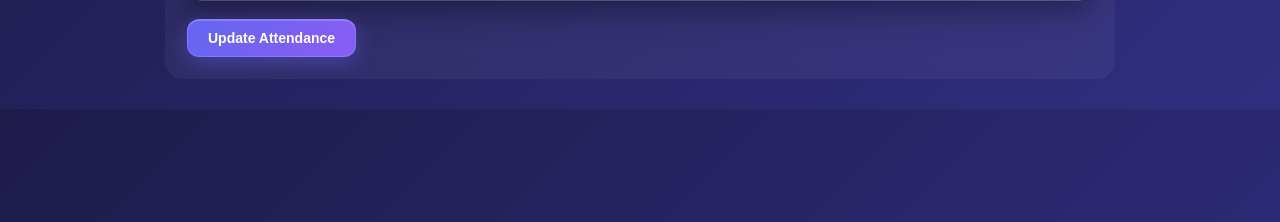
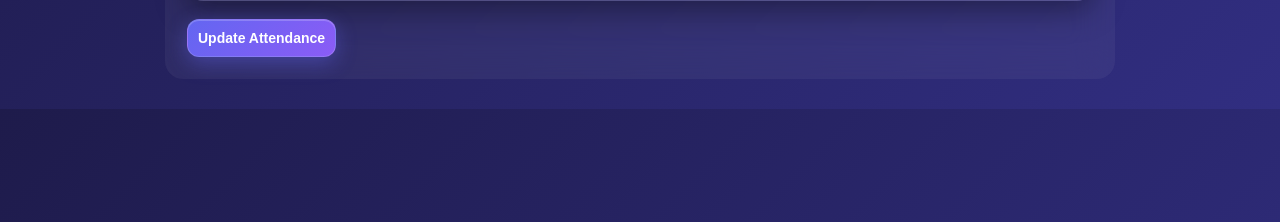
Before and after one commit to aimanshariff19/AttendX, a Flask app: template templates/edit-attendance.html in a window 1280 px wide. Shown: the part 387-609 px from the top of the page. Run offline with Flask 3, Linux system fonts and the light colour scheme; the template is opened without the code that fills it, so the values that code supplies are empty.

```diff
--- a/templates/edit-attendance.html
+++ b/templates/edit-attendance.html
@@ -113,7 +113,7 @@
         .update-btn {
             margin-top: 18px;
 
-            padding: 10px 20px;
+            padding: 10px 10px;
             border-radius: 12px;
 
             border: 1px solid rgba(255, 255, 255, 0.15);
```
